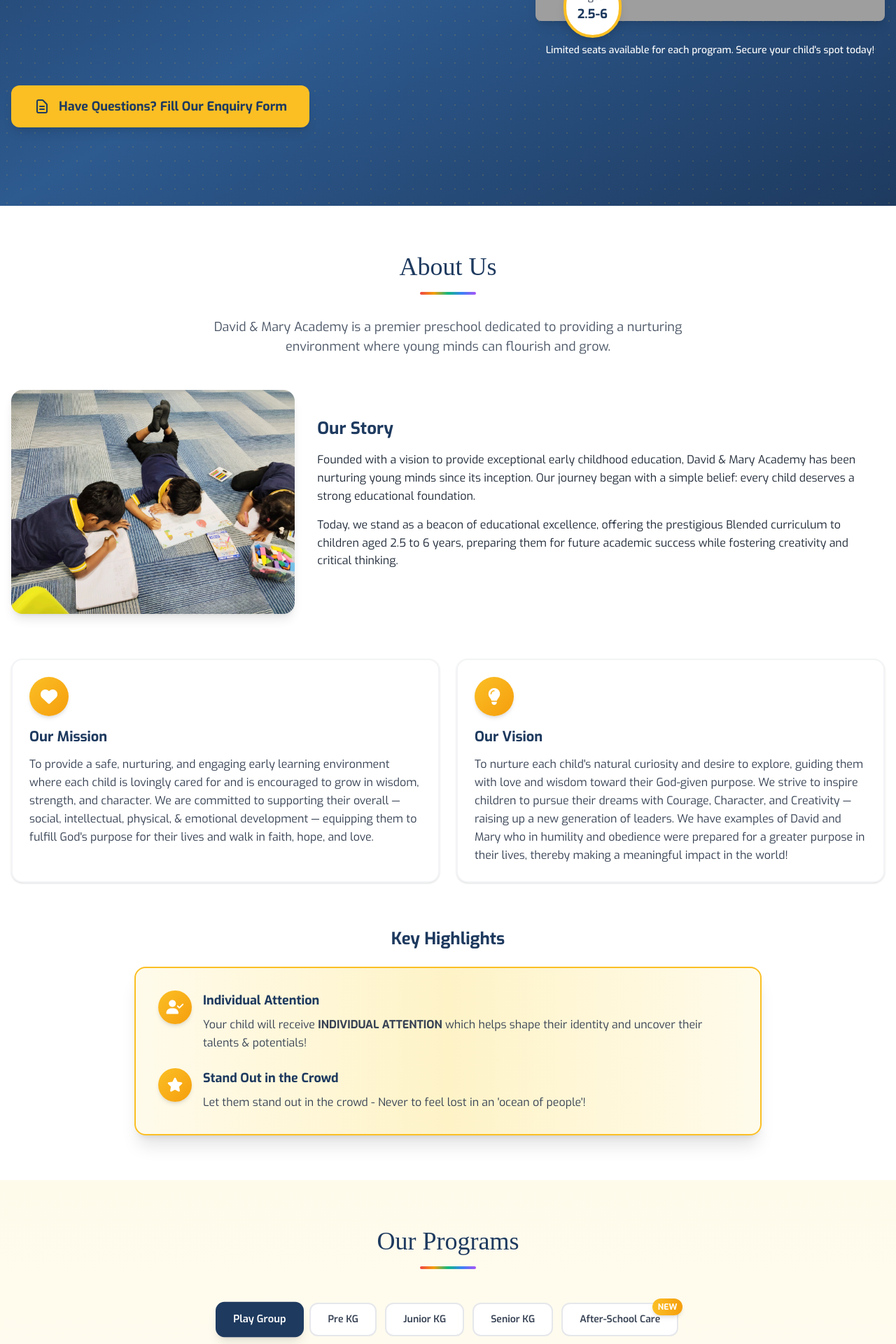
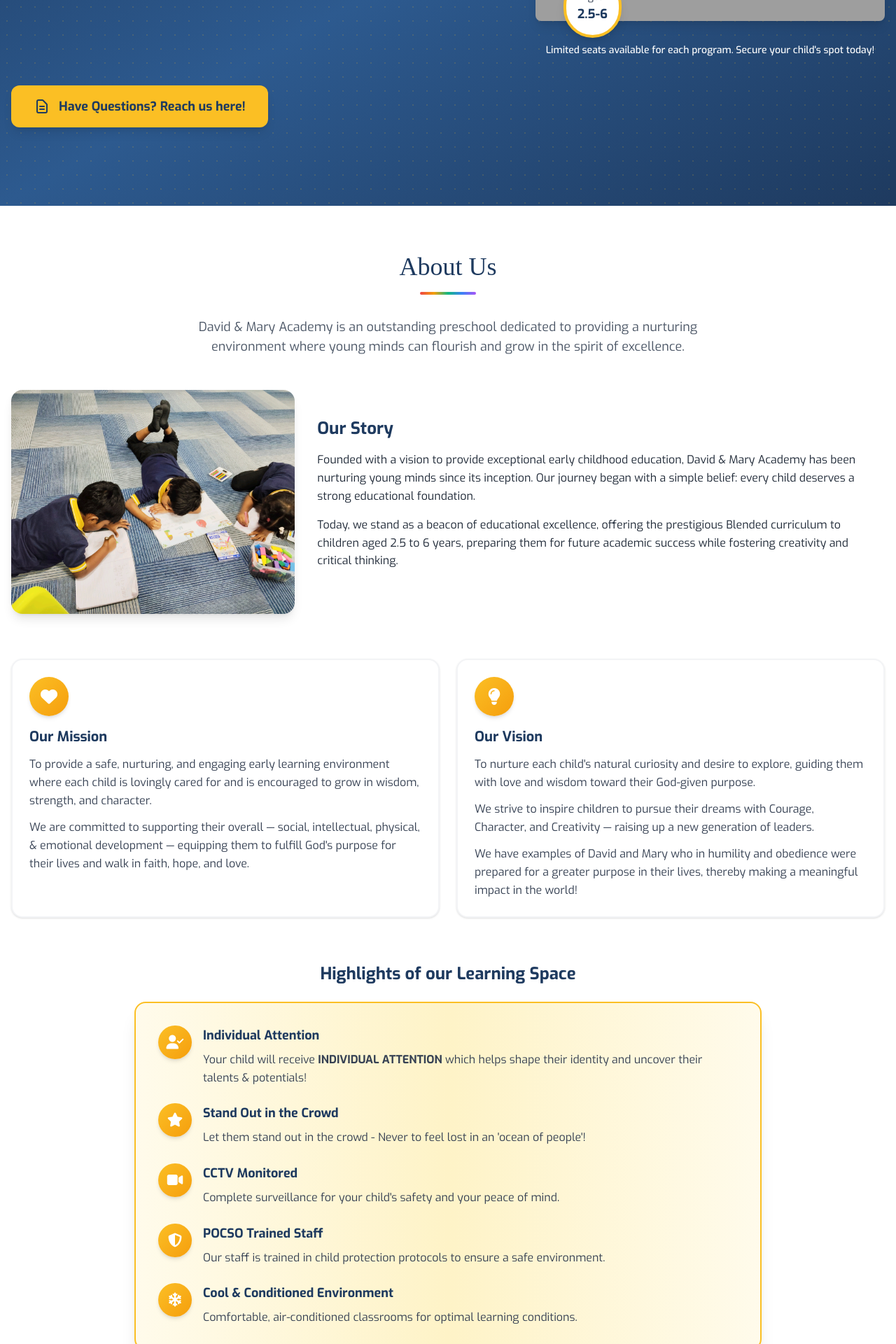
Before and after one commit to kukkunurumoksha/davidandmary_website, an Angular app: page / in a window 1280 px wide. Shown: the part 520-2440 px from the top of the page at 70% size. Built offline with nearby package versions, Linux system fonts and the light colour scheme; grey boxes are pictures that could not be loaded; a web font is replaced by a local one.

Commit message:
Update hero section: adjust heading layout, spacing, and alignment

```diff
--- a/src/app/components/footer/footer.component.html
+++ b/src/app/components/footer/footer.component.html
@@ -76,7 +76,7 @@
                         </li>
                         <li class="flex items-center">
                             <i class="fas fa-phone-alt mr-3 text-[#fbbf24]"></i>
-                            <span>8722040606</span>
+                            <span>8722 040 606</span>
                         </li>
                         <li class="flex items-center">
                             <i class="fas fa-envelope mr-3 text-[#fbbf24]"></i>
--- a/src/app/components/header/header.component.css
+++ b/src/app/components/header/header.component.css
@@ -1,3 +1,4 @@
+/* Header styling */
 /* Header styling */
 .navbar {
   box-shadow: 0 2px 8px rgba(0,0,0,0.05);
--- a/src/app/components/header/header.component.html
+++ b/src/app/components/header/header.component.html
@@ -1,3 +1,4 @@
+
 <div class="drawer">
     <input id="my-drawer-3" type="checkbox" class="drawer-toggle" />
     <div class="drawer-content flex flex-col">
--- a/src/app/components/home/about-us/about-us.component.html
+++ b/src/app/components/home/about-us/about-us.component.html
@@ -4,8 +4,8 @@
             <div class="text-center mb-12">
                 <h2 class="text-4xl font-bold heading heading-underline">About Us</h2>
                 <p class="mt-8 text-lg text-gray-600 max-w-3xl mx-auto">
-                    David & Mary Academy is a premier preschool dedicated to providing a nurturing
-                    environment where young minds can flourish and grow.
+                    David & Mary Academy is an outstanding preschool dedicated to providing a nurturing
+                    environment where young minds can flourish and grow in the spirit of excellence.
                 </p>
             </div>
 
@@ -40,13 +40,10 @@
                         <i class="fas fa-heart text-white text-2xl"></i>
                     </div>
                     <h4 class="text-xl font-bold text-[#1e3a5f] mb-3">Our Mission</h4>
-                    <p class="text-gray-700 leading-relaxed">
-                        To provide a safe, nurturing, and engaging early learning environment where each child
-                        is lovingly cared for and is encouraged to grow in wisdom, strength, and character.
-                        We are committed to supporting their overall — social, intellectual, physical, &
-                        emotional development — equipping them to fulfill God's purpose for their lives and
-                        walk in faith, hope, and love.
-                    </p>
+                    <div class="text-gray-700 leading-relaxed space-y-3">
+                        <p>To provide a safe, nurturing, and engaging early learning environment where each child is lovingly cared for and is encouraged to grow in wisdom, strength, and character.</p>
+                        <p>We are committed to supporting their overall — social, intellectual, physical, & emotional development — equipping them to fulfill God's purpose for their lives and walk in faith, hope, and love.</p>
+                    </div>
                 </div>
 
                 <!-- Vision Card -->
@@ -55,20 +52,17 @@
                         <i class="fas fa-lightbulb text-white text-2xl"></i>
                     </div>
                     <h4 class="text-xl font-bold text-[#1e3a5f] mb-3">Our Vision</h4>
-                    <p class="text-gray-700 leading-relaxed">
-                        To nurture each child's natural curiosity and desire to explore, guiding them with
-                        love and wisdom toward their God-given purpose. We strive to inspire children to
-                        pursue their dreams with Courage, Character, and Creativity — raising up a new generation
-                        of leaders. We have examples of David and Mary who in humility and obedience were
-                        prepared for a greater purpose in their lives, thereby making a meaningful impact
-                        in the world!
-                    </p>
+                    <div class="text-gray-700 leading-relaxed space-y-3">
+                        <p>To nurture each child's natural curiosity and desire to explore, guiding them with love and wisdom toward their God-given purpose.</p>
+                        <p>We strive to inspire children to pursue their dreams with Courage, Character, and Creativity — raising up a new generation of leaders.</p>
+                        <p>We have examples of David and Mary who in humility and obedience were prepared for a greater purpose in their lives, thereby making a meaningful impact in the world!</p>
+                    </div>
                 </div>
             </div>
 
             <!-- Key Highlights Section -->
             <div class="mt-16">
-                <h3 class="text-2xl font-bold mb-6 text-center text-[#1e3a5f]">Key Highlights</h3>
+                <h3 class="text-2xl font-bold mb-6 text-center text-[#1e3a5f]">Highlights of our Learning Space</h3>
 
                 <div class="bg-gradient-to-r from-[#fffbeb] via-[#fef3c7] to-[#fffbeb] border-2 border-[#fbbf24] rounded-2xl p-8 shadow-xl max-w-4xl mx-auto">
                     <div class="space-y-6">
@@ -100,6 +94,48 @@
                                 </p>
                             </div>
                         </div>
+
+                        <div class="flex items-start gap-4">
+                            <div class="flex-shrink-0">
+                                <div class="w-12 h-12 rounded-full bg-gradient-to-br from-[#fbbf24] to-[#f59e0b] flex items-center justify-center shadow-md">
+                                    <i class="fas fa-video text-white text-xl"></i>
+                                </div>
+                            </div>
+                            <div>
+                                <h4 class="font-bold text-[#1e3a5f] mb-2 text-lg">CCTV Monitored</h4>
+                                <p class="text-gray-700">
+                                    Complete surveillance for your child's safety and your peace of mind.
+                                </p>
+                            </div>
+                        </div>
+
+                        <div class="flex items-start gap-4">
+                            <div class="flex-shrink-0">
+                                <div class="w-12 h-12 rounded-full bg-gradient-to-br from-[#fbbf24] to-[#f59e0b] flex items-center justify-center shadow-md">
+                                    <i class="fas fa-shield-alt text-white text-xl"></i>
+                                </div>
+                            </div>
+                            <div>
+                                <h4 class="font-bold text-[#1e3a5f] mb-2 text-lg">POCSO Trained Staff</h4>
+                                <p class="text-gray-700">
+                                    Our staff is trained in child protection protocols to ensure a safe environment.
+                                </p>
+                            </div>
+                        </div>
+
+                        <div class="flex items-start gap-4">
+                            <div class="flex-shrink-0">
+                                <div class="w-12 h-12 rounded-full bg-gradient-to-br from-[#fbbf24] to-[#f59e0b] flex items-center justify-center shadow-md">
+                                    <i class="fas fa-snowflake text-white text-xl"></i>
+                                </div>
+                            </div>
+                            <div>
+                                <h4 class="font-bold text-[#1e3a5f] mb-2 text-lg">Cool & Conditioned Environment</h4>
+                                <p class="text-gray-700">
+                                    Comfortable, air-conditioned classrooms for optimal learning conditions.
+                                </p>
+                            </div>
+                        </div>
                     </div>
                 </div>
             </div>
--- a/src/app/components/home/hero/hero.component.css
+++ b/src/app/components/home/hero/hero.component.css
@@ -1,6 +1,7 @@
 .hero-title {
   line-height: 1.7;
   margin-bottom: 1.5rem;
+
 }
 
 .hero-subtitle {
--- a/src/app/components/home/hero/hero.component.html
+++ b/src/app/components/home/hero/hero.component.html
@@ -1,3 +1,4 @@
+
 <!-- Hero Section -->
     <section class="bg-gradient-to-br from-[#1e3a5f] via-[#2d5a8f] to-[#1e3a5f] text-white py-16 md:py-24 relative overflow-hidden">
         <!-- Playful dots pattern overlay -->
@@ -11,7 +12,7 @@
                         David & Mary Academy
                     </h1>
                     <p class="text-gray-200 text-lg mb-8 max-w-lg">
-                        Moulding a confident generation, in a Culture of Honor!
+                        Moulding a Confident Generation, In The Culture Of Honor!
                     </p>
                 </div>
 
@@ -22,7 +23,7 @@
 
                         <!-- Enrollment Banner -->
                         <div class="absolute top-0 right-0 bg-[#1e3a5f] text-white px-4 py-2 rounded-bl-xl shadow-lg">
-                            <p class="font-bold">2025-2026 Academic Year</p>
+                            <p class="font-bold">2026-2027 Academic Year</p>
                             <p class="text-sm">Now Accepting Applications</p>
                         </div>
 
@@ -49,7 +50,7 @@
                     <svg xmlns="http://www.w3.org/2000/svg" class="h-6 w-6" fill="none" viewBox="0 0 24 24" stroke="currentColor">
                         <path stroke-linecap="round" stroke-linejoin="round" stroke-width="2" d="M9 12h6m-6 4h6m2 5H7a2 2 0 01-2-2V5a2 2 0 012-2h5.586a1 1 0 01.707.293l5.414 5.414a1 1 0 01.293.707V19a2 2 0 01-2 2z" />
                     </svg>
-                    Have Questions? Fill Our Enquiry Form
+                    Have Questions? Reach us here!
                 </a>
             </div>
         </div>
--- a/src/app/components/home/our-programs/our-programs.component.html
+++ b/src/app/components/home/our-programs/our-programs.component.html
@@ -122,6 +122,17 @@
                             Clean, secure environment with strict safety protocols and hygiene standards.
                         </p>
                     </div>
+
+                    <!-- Feature 7 -->
+                    <div class="card-custom text-center">
+                        <div class="inline-flex items-center justify-center w-14 h-14 bg-gradient-to-br from-teal-500 to-cyan-500 rounded-2xl mb-4 shadow-md mx-auto">
+                            <i class="fas fa-bell text-white text-xl"></i>
+                        </div>
+                        <h4 class="text-lg font-semibold text-[#1e3a5f] mb-2">Prompt Updates to Parents</h4>
+                        <p class="text-gray-700 text-sm">
+                            Regular communication and timely updates to keep parents informed about their child's activities and progress.
+                        </p>
+                    </div>
                 </div>
             </div>
 
```
Also changed, not shown: src/app/components/home/hero/hero.component.ts (line endings or trailing spaces), 1 other file (tests, documents, lock files or other folders).
